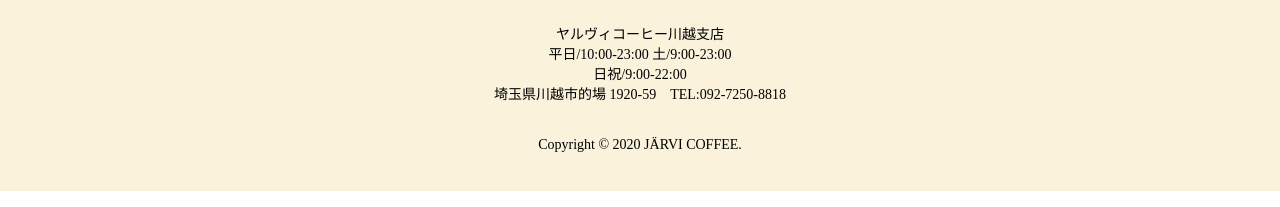
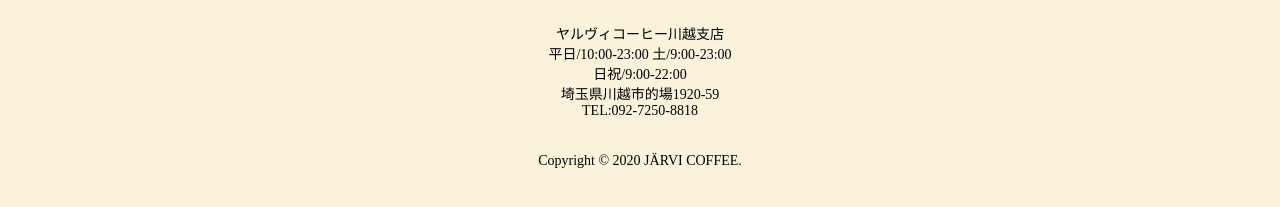
Before and after one commit to shintarossekine/coffee3, a plain HTML site: page index.html in a window 1280 px wide. Shown: the part 4479-4686 px from the top of the page. Drawn offline with nearby package versions, Linux system fonts and the light colour scheme.

Commit message:
Update index.html

```diff
--- a/index.html
+++ b/index.html
@@ -231,7 +231,7 @@
    <div id="footerwrap">
 <div id="footerinner">
     <figure><img src="common/images/cafelogo__1.png" alt="logo2"></figure>
-    <p id="footertext">ヤルヴィコーヒー川越支店<br>平日/10:00-23:00&nbsp;土/9:00-23:00<br class="sp_br">日祝/9:00-22:00<br>埼玉県川越市的場 1920-59　TEL:092-7250-8818</p>
+    <p id="footertext">ヤルヴィコーヒー川越支店<br>平日/10:00-23:00&nbsp;土/9:00-23:00<br class="sp_br">日祝/9:00-22:00<br>埼玉県川越市的場1920-59<br class="sp_br">TEL:092-7250-8818</p>
     <p>Copyright © 2020 JÄRVI COFFEE.</p>
 
 </div>
```
